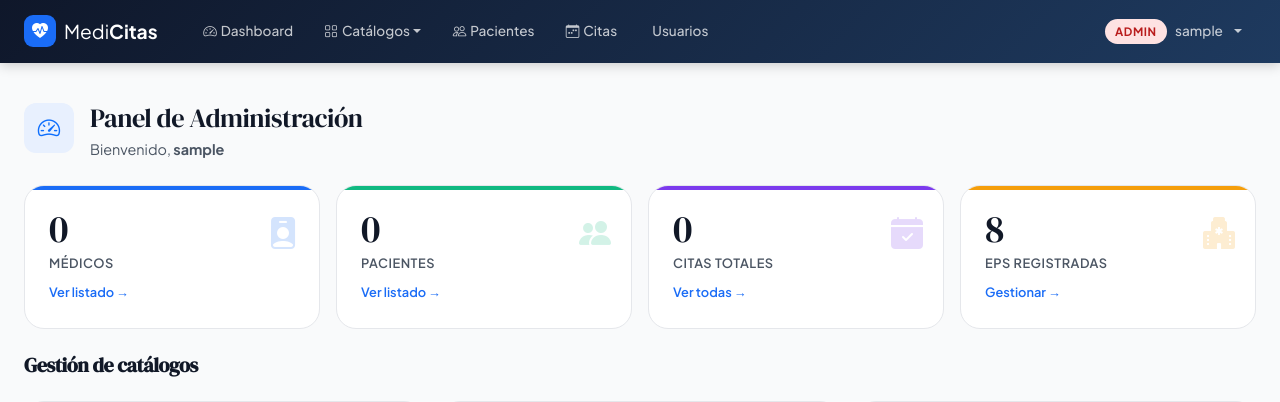
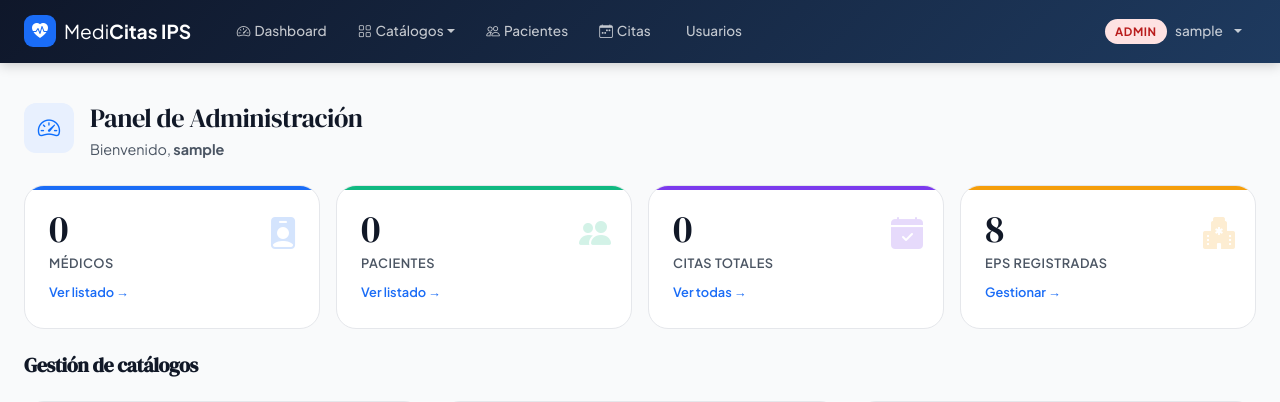
Before and after one commit to medicitasips/MediCitas-IPS, a Flask app: page /admin/ in a window 1280 px wide. Shown: the top 402 px of the page. Run offline with Flask 3, Linux system fonts and the light colour scheme; the visitor is signed in with stand-in values (Sample User, id 1); data comes from the database, SQL or seed files in the repository; data that the repository does not hold is empty.

Commit message:
Update base.html
Cambio de EPS a IPS.

```diff
--- a/templates/base.html
+++ b/templates/base.html
@@ -17,7 +17,7 @@
   <div class="container-fluid px-4">
     <a class="navbar-brand d-flex align-items-center gap-2" href="{{ url_for('index') }}">
       <span class="brand-icon"><i class="bi bi-heart-pulse-fill"></i></span>
-      <span class="brand-text">Medi<strong>Citas</strong></span>
+      <span class="brand-text">Medi<strong>Citas IPS</strong></span>
     </a>
     <button class="navbar-toggler border-0" type="button"
             data-bs-toggle="collapse" data-bs-target="#navContent">
```
